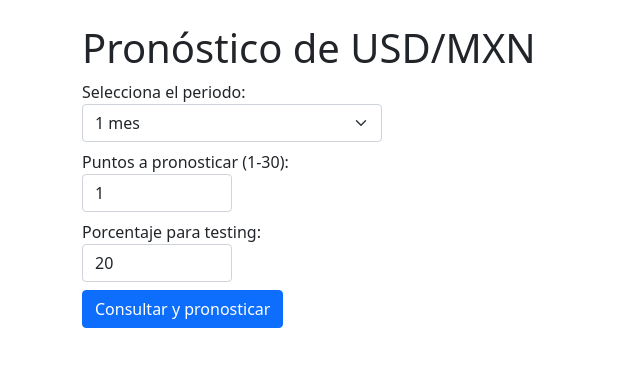
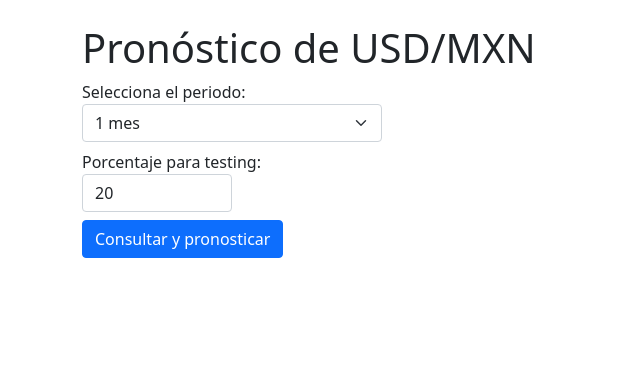
Before and after one commit to drachenjager/TESIS2, a Flask app: page / in a window 1280 px wide. Shown: the top 367 px of the page, without its empty margins (0-640 px from the left). Run offline with Flask 2, Linux system fonts and the light colour scheme.

Commit message:
Remove forecast horizon selection

```diff
--- a/my_forecast_app_v1/app.py
+++ b/my_forecast_app_v1/app.py
@@ -20,18 +20,17 @@ def index():
         # 1. Leemos el período seleccionado en el formulario
         selected_period = request.form.get('period_select')
 
-        # 2. Leemos cuántos puntos quiere pronosticar el usuario
-        horizon = int(request.form.get('forecast_horizon', 1))
         # Porcentaje para testing
         test_percent = float(request.form.get('test_percent', 20))
 
         # 3. Obtenemos los datos de Yahoo Finance para ese período
         df = get_data_from_yahoo(period=selected_period)
         # 4. Entrenamos los modelos y obtenemos predicciones + métricas
+        test_size = max(1, int(len(df) * test_percent / 100))
         metrics_df, forecast_values, pred_series, train_series, test_series = train_and_evaluate_all_models(
             df,
-            forecast_steps=horizon,
-            test_size=max(1, int(len(df) * test_percent / 100))
+            forecast_steps=test_size,
+            test_size=test_size
         )
         # 5. Renderizamos la plantilla con los resultados
         return render_template('index.html',
--- a/my_forecast_app_v1/templates/index.html
+++ b/my_forecast_app_v1/templates/index.html
@@ -18,8 +18,6 @@
                 <option value="2y">2 años</option>
                 <option value="5y">5 años</option>
             </select>
-            <label for="forecast_horizon" class="mt-2">Puntos a pronosticar (1-30):</label>
-            <input type="number" name="forecast_horizon" id="forecast_horizon" class="form-control" value="1" min="1" max="30" style="max-width:150px;" />
             <label for="test_percent" class="mt-2">Porcentaje para testing:</label>
             <input type="number" name="test_percent" id="test_percent" class="form-control" value="20" min="1" max="80" style="max-width:150px;" />
             <button type="submit" class="btn btn-primary mt-2">Consultar y pronosticar</button>
```
